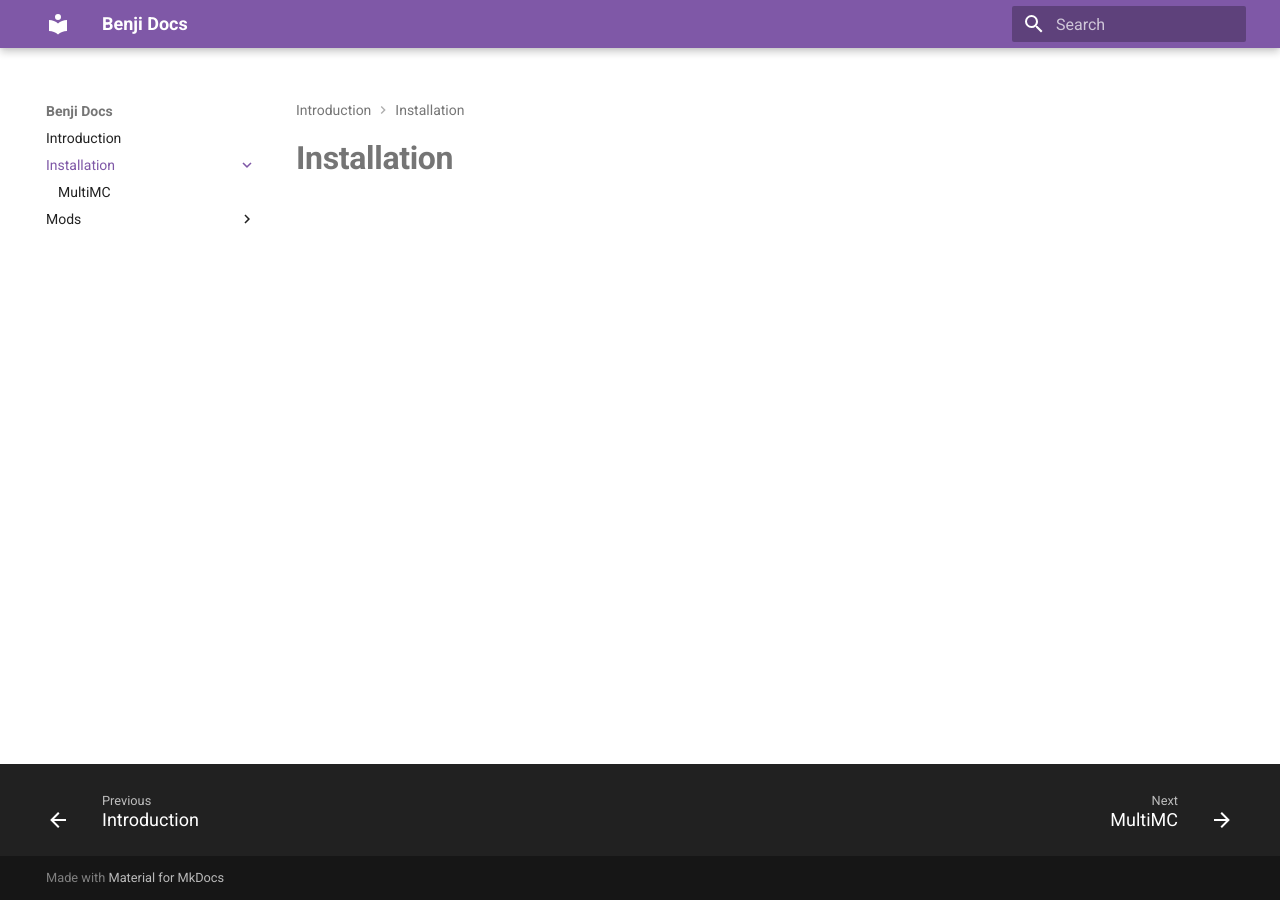
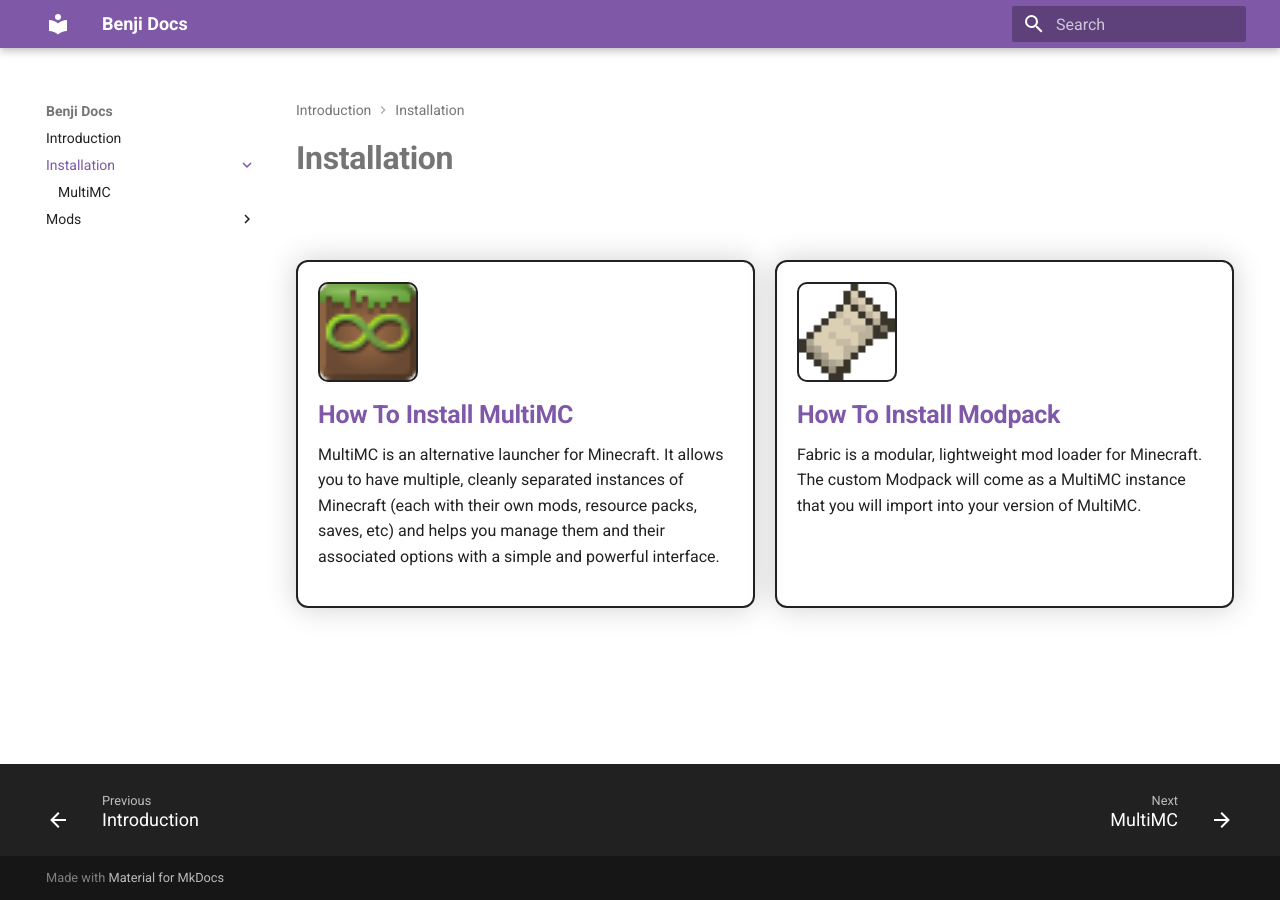
Before and after one commit to benjilul/benjidocs, an MkDocs documentation site: the page built from docs/Installation/index.md, in a window 1280 px wide. Built offline with MkDocs 1.6.1 and Material for MkDocs 9.7.7, drawn with Linux system fonts in a browser that asks for light colours.

Commit message:
More mod pages finished and their images + CNAME.

```diff
--- a/docs/Installation/index.md
+++ b/docs/Installation/index.md
@@ -1 +1,31 @@
 # <b>Installation</b>
+
+<div class="row" style="  display: grid;
+  grid-template-columns: repeat(auto-fit, minmax(300px, 1fr));
+  grid-gap: 20px;
+  max-width: 1280px;
+  margin: 0 auto;
+  padding: 40px 0;">
+<div class="col-md-4 col-morning" style="display: flex;
+  flex-direction: column;
+  padding: 20px;
+  min-height: 300px;
+  border: 2px solid  #212121;
+  box-shadow: 0 0px 30px 0 rgba(0, 0, 0, 0.19);
+  border-radius: 12px;">
+  <img src="../images/Mod Icons/multimc.png" style="border-radius: 10px; max-width: 100px; max-height: 100px; border: 2px solid  #212121;"></img>
+<h2 style="font-weight: 900; padding-top: 15px; margin: 0px;"><b><a href="./MultiMC/">How To Install MultiMC</a></b></h2>
+<p style="margin-top: 10px;">MultiMC is an alternative launcher for Minecraft. It allows you to have multiple, cleanly separated instances of Minecraft (each with their own mods, resource packs, saves, etc) and helps you manage them and their associated options with a simple and powerful interface.</p>
+</div>
+<div class="col-md-4 col-morning" style="display: flex;
+  flex-direction: column;
+  padding: 20px;
+  min-height: 300px;
+  border: 2px solid  #212121;
+  box-shadow: 0 0px 30px 0 rgba(0, 0, 0, 0.19);
+  border-radius: 12px;">
+  <img src="../images/Mod Icons/fabric.png" style="border-radius: 10px; max-width: 100px; max-height: 100px; border: 2px solid  #212121;"></img>
+<h2 style="font-weight: 900; padding-top: 15px; margin: 0px;"><b><a href="./MultiMC/">How To Install Modpack</a></b></h2>
+<p style="margin-top: 10px;">Fabric is a modular, lightweight mod loader for Minecraft. The custom Modpack will come as a MultiMC instance that you will import into your version of MultiMC.</p>
+</div>
+</div>
```
Also changed, not shown: docs/Mods/BetterCombat.md (+2 -2 lines), docs/Mods/DungeonsAndTaverns.md (+34 -0 lines), docs/Mods/EDF.md (+35 -0 lines), docs/Mods/ItemSwapper.md (+18 -0 lines), docs/index.md (+3 -12 lines), docs/images/Mod Icons/fabric.png (added), docs/images/Mod Icons/multimc.png (added), docs/images/Mod pictures/dungeonsandtavernsbanner.webp (added), docs/images/Mod pictures/edfbanner.webp (added), docs/images/Mod pictures/itemswapperbanner.webp (added), 2 other files.
